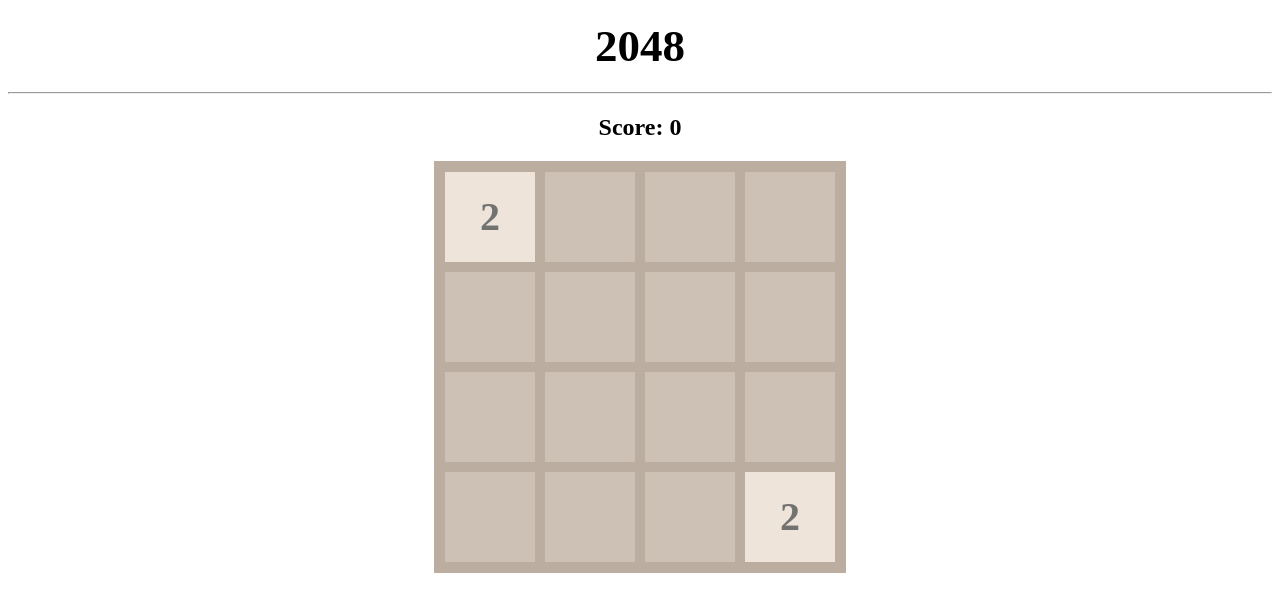
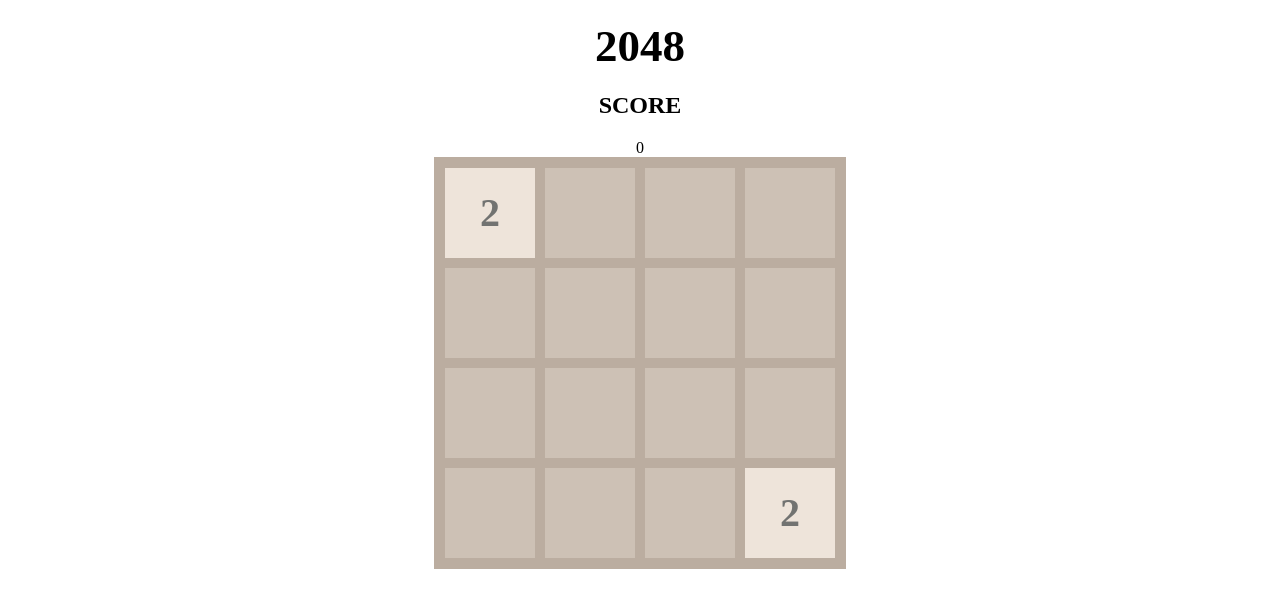
Before and after one commit to asdf080/2048, a plain HTML site: page index.html in a window 1280 px wide. Drawn offline with Linux system fonts and the light colour scheme; a web font is replaced by a local one.

Commit message:
Update index.html

```diff
--- a/index.html
+++ b/index.html
@@ -5,12 +5,22 @@
     <meta name="viewport" content="width=device-width, initial-scale=1.0" />
     <title>2048</title>
     <link rel="stylesheet" href="style.css" />
+    <link rel="icon" href="img/favi.png" />
     <script src="script.js"></script>
   </head>
   <body>
-    <h1>2048</h1>
-    <hr />
-    <h2>Score: <span id="score">0</span></h2>
-    <div id="board"></div>
+    <header>
+      <h1>2048</h1>
+      <div>
+        <h2>SCORE</h2>
+        <span id="score">0</span>
+      </div>
+    </header>
+    <div id="board">
+      <div id="gameOver" style="display: none">
+        <h3>GAME OVER</h3>
+        <button onclick="location.reload()">다시 하기</button>
+      </div>
+    </div>
   </body>
 </html>
```
